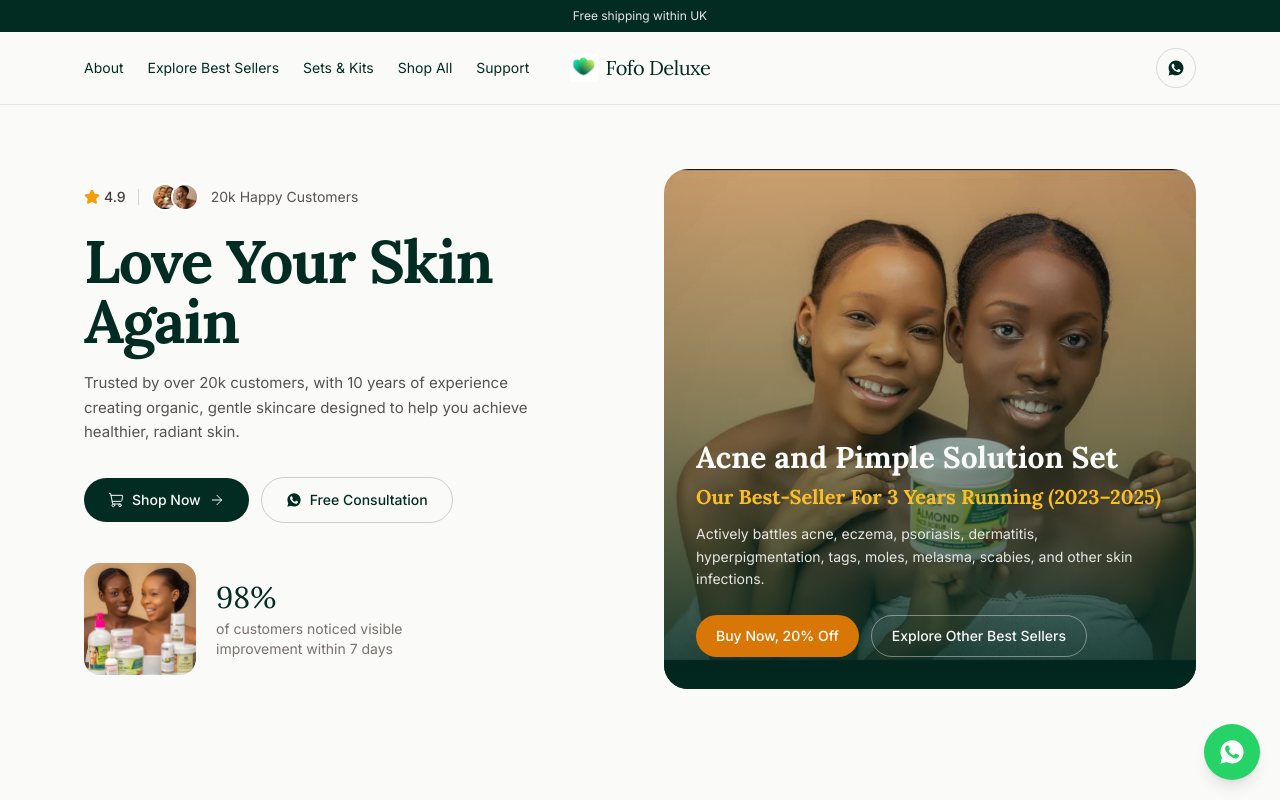
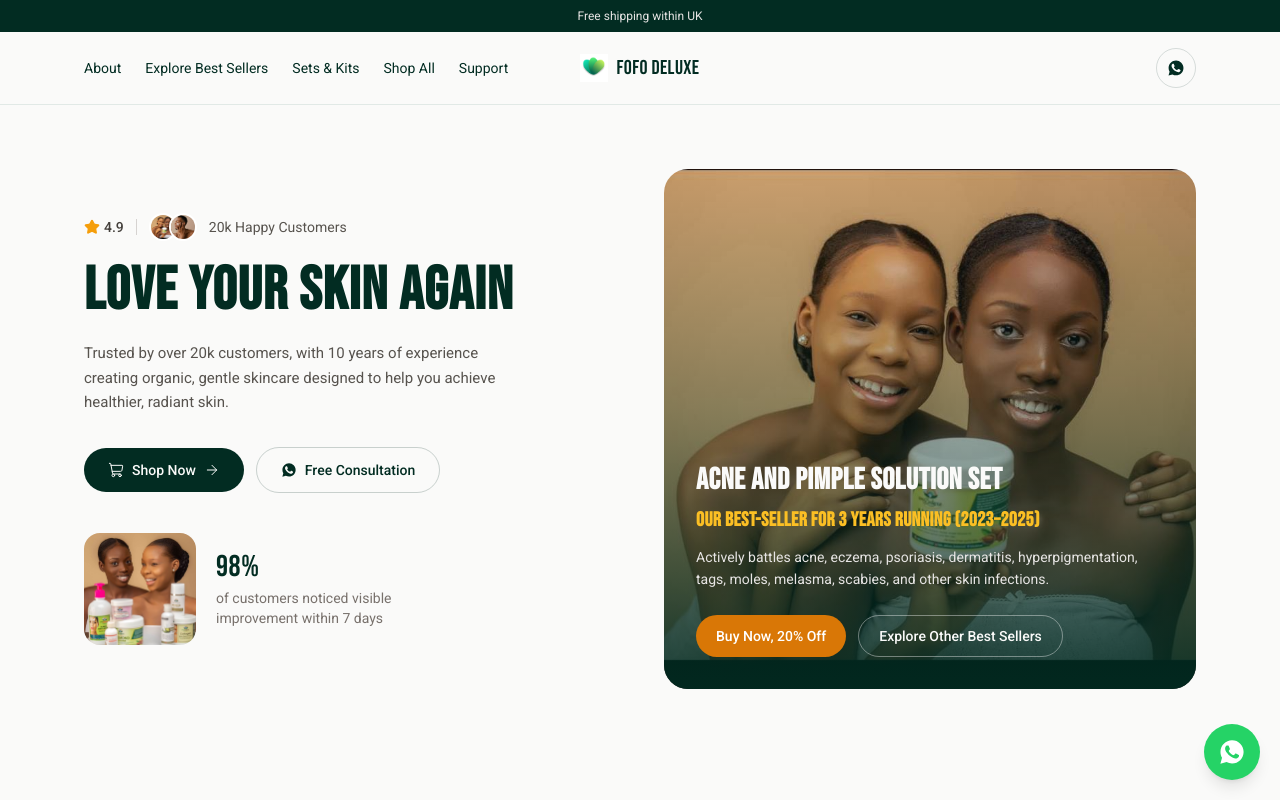
Before and after one commit to jagoman001/Fofo-Deluxe-Herbal-Care, a React (Vite) app: page / in a window 1280 px wide. Shown: the top 800 px of the page. Built offline with nearby package versions, Linux system fonts and the light colour scheme.

Commit message:
Apply Bebas Neue + Roboto font pairing across all pages

```diff
--- a/src/App.jsx
+++ b/src/App.jsx
@@ -269,8 +269,10 @@ function FofoDeluxeHome() {
   return (
     <div className="min-h-screen w-full overflow-x-hidden bg-stone-50 text-stone-900 font-sans">
       <style>{`
-        @import url('https://fonts.googleapis.com/css2?family=Lora:ital,wght@0,400;0,500;0,600;0,700;1,400;1,500;1,600;1,700&display=swap');
-        .font-serif { font-family: 'Lora', serif !important; }
+        @import url('https://fonts.googleapis.com/css2?family=Bebas+Neue&family=Roboto:wght@400;500;700&display=swap');
+        .font-serif { font-family: 'Bebas Neue', sans-serif !important; letter-spacing: 0.02em; }
+        .font-sans { font-family: 'Roboto', sans-serif !important; }
+        body { font-family: 'Roboto', sans-serif; }
         html { scroll-behavior: smooth; }
       `}</style>
       {/* ---------- ANNOUNCEMENT BAR ---------- */}
@@ -892,8 +894,10 @@ function AboutPage() {
   return (
     <div className="min-h-screen w-full overflow-x-hidden bg-stone-50 text-stone-900 font-sans">
       <style>{`
-        @import url('https://fonts.googleapis.com/css2?family=Lora:ital,wght@0,400;0,500;0,600;0,700;1,400;1,500;1,600;1,700&display=swap');
-        .font-serif { font-family: 'Lora', serif !important; }
+        @import url('https://fonts.googleapis.com/css2?family=Bebas+Neue&family=Roboto:wght@400;500;700&display=swap');
+        .font-serif { font-family: 'Bebas Neue', sans-serif !important; letter-spacing: 0.02em; }
+        .font-sans { font-family: 'Roboto', sans-serif !important; }
+        body { font-family: 'Roboto', sans-serif; }
         html { scroll-behavior: smooth; }
       `}</style>
 
@@ -980,8 +984,10 @@ function SupportPage() {
   return (
     <div className="min-h-screen w-full overflow-x-hidden bg-stone-50 text-stone-900 font-sans">
       <style>{`
-        @import url('https://fonts.googleapis.com/css2?family=Lora:ital,wght@0,400;0,500;0,600;0,700;1,400;1,500;1,600;1,700&display=swap');
-        .font-serif { font-family: 'Lora', serif !important; }
+        @import url('https://fonts.googleapis.com/css2?family=Bebas+Neue&family=Roboto:wght@400;500;700&display=swap');
+        .font-serif { font-family: 'Bebas Neue', sans-serif !important; letter-spacing: 0.02em; }
+        .font-sans { font-family: 'Roboto', sans-serif !important; }
+        body { font-family: 'Roboto', sans-serif; }
         html { scroll-behavior: smooth; }
       `}</style>
 
```
